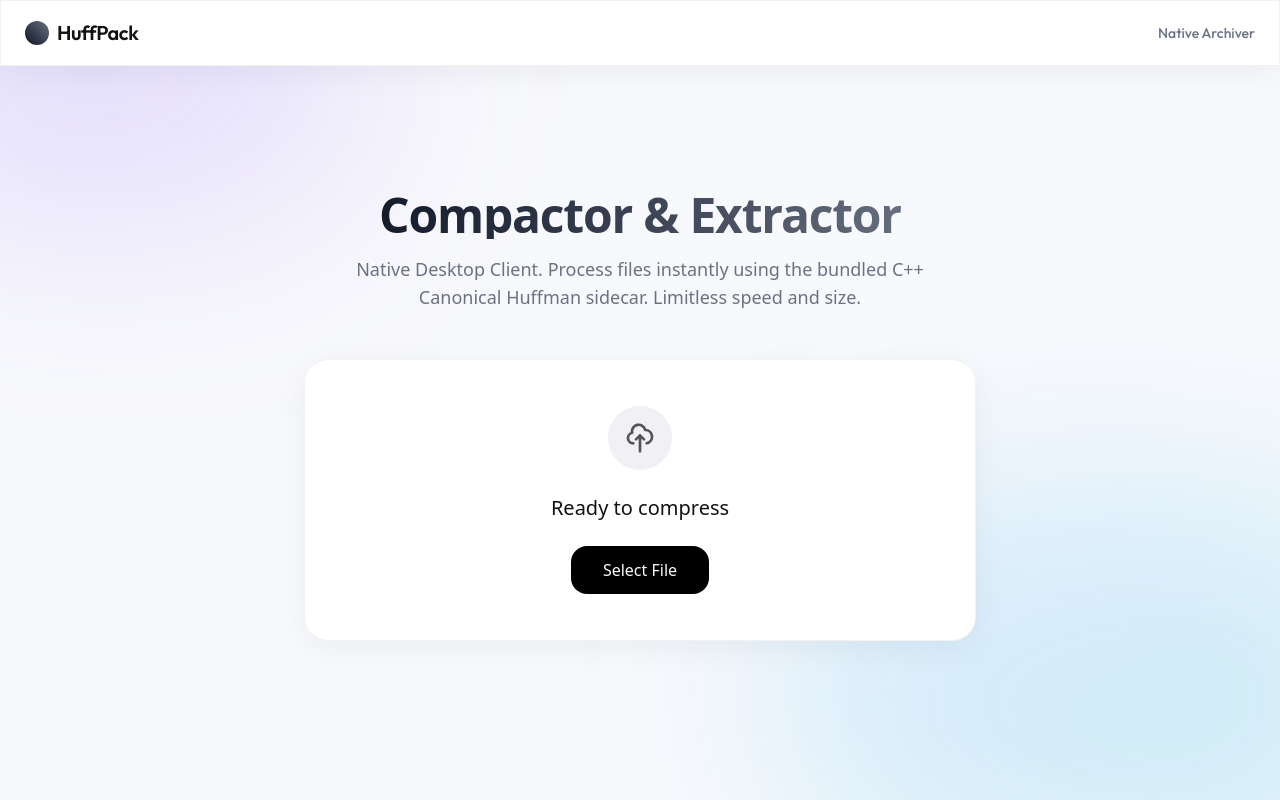
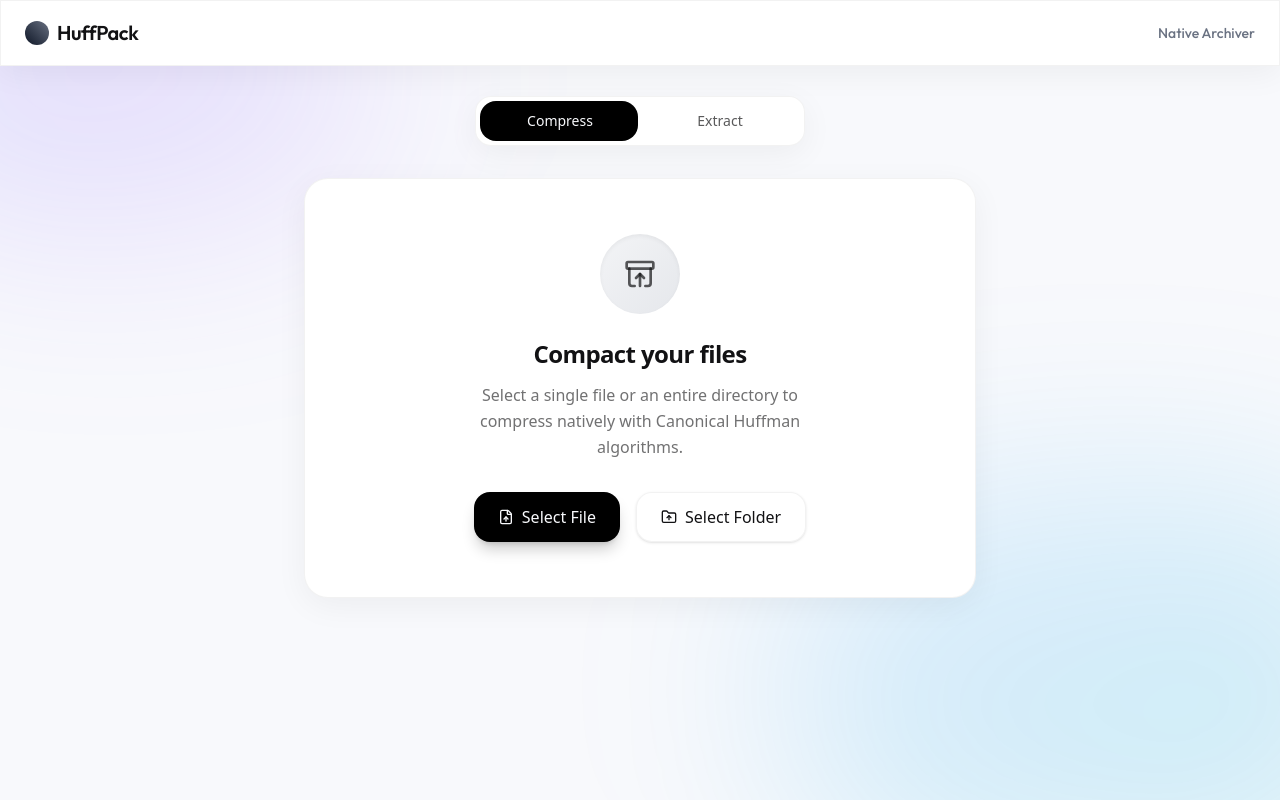
Before and after one commit to FrostedBottlers/Simple_File_Compressor, a Next.js app in the folder web/: page / in a window 1280 px wide. Built offline with nearby package versions, Linux system fonts and the light colour scheme.

Commit message:
Frontend Overhaul V2

```diff
--- a/web/package.json
+++ b/web/package.json
@@ -13,9 +13,13 @@
     "@tauri-apps/api": "^2.10.1",
     "@tauri-apps/plugin-dialog": "^2.7.0",
     "@tauri-apps/plugin-shell": "^2.3.5",
+    "clsx": "^2.1.1",
+    "framer-motion": "^12.38.0",
+    "lucide-react": "^1.8.0",
     "next": "16.2.4",
     "react": "19.2.4",
-    "react-dom": "19.2.4"
+    "react-dom": "19.2.4",
+    "tailwind-merge": "^3.5.0"
   },
   "devDependencies": {
     "@tailwindcss/postcss": "^4",
--- a/web/src/app/page.tsx
+++ b/web/src/app/page.tsx
@@ -3,27 +3,38 @@
 import { useState } from 'react';
 import { Command } from '@tauri-apps/plugin-shell';
 import { open, save } from '@tauri-apps/plugin-dialog';
+import { motion, AnimatePresence } from 'framer-motion';
+import { FileUp, FolderUp, ArchiveRestore, CheckCircle, XCircle, Loader2, ArrowRight } from 'lucide-react';
 
 export default function Home() {
+  const [mode, setMode] = useState<'compress' | 'extract'>('compress');
+
   const [filePath, setFilePath] = useState<string | null>(null);
   const [fileName, setFileName] = useState<string | null>(null);
   const [isLoading, setIsLoading] = useState(false);
   const [result, setResult] = useState<{ op: string; path: string } | null>(null);
   const [error, setError] = useState<string | null>(null);
 
-  const formatSize = (bytes: number) => {
-    if (bytes === 0) return '0 B';
-    const k = 1024;
-    const sizes = ['B', 'KB', 'MB', 'GB'];
-    const i = Math.floor(Math.log(bytes) / Math.log(k));
-    return parseFloat((bytes / Math.pow(k, i)).toFixed(2)) + ' ' + sizes[i];
+  const resetState = () => {
+    setFilePath(null);
+    setFileName(null);
+    setResult(null);
+    setError(null);
   };
 
-  const handleSelectFile = async () => {
+  const handleModeChange = (newMode: 'compress' | 'extract') => {
+    if (isLoading) return;
+    setMode(newMode);
+    resetState();
+  };
+
+  const handleSelect = async (isFolder: boolean) => {
     try {
       const selected = await open({
+        directory: isFolder,
         multiple: false,
-        title: 'Select a file or archive to process'
+        title: isFolder ? 'Select a folder to compress' : (mode === 'compress' ? 'Select a file to compress' : 'Select an archive to extract'),
+        filters: mode === 'extract' ? [{ name: 'HuffPack Archive', extensions: ['huff'] }] : undefined
       });
       if (selected && typeof selected === 'string') {
         const name = selected.split(/[\/\\]/).pop() || 'Unknown';
@@ -42,10 +53,8 @@ export default function Home() {
     setIsLoading(true);
     setError(null);
 
-    const isDecompressing = fileName.endsWith('.huff');
-
     try {
-      if (isDecompressing) {
+      if (mode === 'extract') {
         // Output directory selection
         const outDir = await open({
           directory: true,
@@ -69,7 +78,7 @@ export default function Home() {
         // Output file selection
         const outFile = await save({
           filters: [{ name: 'HuffPack Archive', extensions: ['huff'] }],
-          defaultPath: fileName + '.huff'
+          defaultPath: fileName + (fileName.endsWith('.huff') ? '' : '.huff')
         });
 
         if (!outFile) {
@@ -94,103 +103,147 @@ export default function Home() {
   };
 
   return (
-    <div className="flex flex-col items-center justify-center min-h-[80vh] font-sans">
-      <div className="text-center mb-12">
-        <h1 className="text-5xl font-bold tracking-tight mb-4 text-transparent bg-clip-text bg-gradient-to-r from-gray-900 to-gray-500 dark:from-white dark:to-gray-400">
-          Compactor & Extractor
-        </h1>
-        <p className="text-lg text-gray-500 max-w-xl mx-auto dark:text-gray-400">
-          Native Desktop Client. Process files instantly using the bundled C++ Canonical Huffman sidecar. Limitless speed and size.
-        </p>
+    <div className="flex flex-col items-center w-full max-w-2xl mx-auto font-sans relative">
+      {/* Floating Segmented Control */}
+      <div className="glass squircle-inner p-1 mb-8 flex items-center relative shadow-lg">
+        <motion.div
+           layoutId="activePill"
+           className="absolute inset-y-1 bg-primary squircle-inner z-0"
+           initial={false}
+           animate={{
+              left: mode === 'compress' ? '4px' : 'calc(50% + 2px)',
+              right: mode === 'compress' ? 'calc(50% + 2px)' : '4px'
+           }}
+           transition={{ type: "spring", bounce: 0.2, duration: 0.6 }}
+        />
+        <button
+           onClick={() => handleModeChange('compress')}
+           className={`relative z-10 w-40 py-2.5 text-sm font-medium transition-colors duration-300 ${mode === 'compress' ? 'text-background' : 'text-foreground/70 hover:text-foreground'}`}
+        >
+          Compress
+        </button>
+        <button
+           onClick={() => handleModeChange('extract')}
+           className={`relative z-10 w-40 py-2.5 text-sm font-medium transition-colors duration-300 ${mode === 'extract' ? 'text-background' : 'text-foreground/70 hover:text-foreground'}`}
+        >
+          Extract
+        </button>
       </div>
 
-      <div className="w-full max-w-2xl">
-        <div className="glass squircle p-10 transition-all duration-300 ease-out border-2 border-transparent relative overflow-hidden group">
-          <div className="flex flex-col items-center justify-center text-center min-h-[200px]">
+      {/* Main Glass Pane */}
+      <div className="w-full glass squircle shadow-2xl p-10 min-h-[420px] flex flex-col relative overflow-hidden bg-white/40 dark:bg-black/40 backdrop-blur-3xl border-white/20 dark:border-white/10">
+        <AnimatePresence mode="popLayout">
+          <motion.div
+            key={mode + (filePath ? 'file' : 'empty') + (result ? 'res' : '')}
+            initial={{ opacity: 0, y: 10, filter: 'blur(10px)' }}
+            animate={{ opacity: 1, y: 0, filter: 'blur(0px)' }}
+            exit={{ opacity: 0, y: -10, filter: 'blur(10px)' }}
+            transition={{ duration: 0.3 }}
+            className="flex-1 flex flex-col"
+          >
             {!filePath ? (
+              <div className="flex-1 flex flex-col items-center justify-center text-center">
+                <div className="w-20 h-20 rounded-full bg-gradient-to-br from-gray-100 to-gray-200 dark:from-white/10 dark:to-white/5 shadow-inner flex items-center justify-center mb-6">
+                  {mode === 'compress' ? (
+                     <ArchiveRestore className="w-8 h-8 text-foreground/70" />
+                  ) : (
+                     <FileUp className="w-8 h-8 text-foreground/70" />
+                  )}
+                </div>
+                <h2 className="text-2xl font-semibold mb-3 tracking-tight">
+                  {mode === 'compress' ? 'Compact your files' : 'Extract an archive'}
+                </h2>
+                <p className="text-foreground/60 mb-8 max-w-sm leading-relaxed">
+                  {mode === 'compress'
+                    ? 'Select a single file or an entire directory to compress natively with Canonical Huffman algorithms.'
+                    : 'Select a highly dense .huff archive to extract its original file structures safely.'}
+                </p>
+
+                <div className="flex flex-wrap justify-center gap-4">
+                  {mode === 'compress' ? (
                     <>
-                  <div className="w-16 h-16 rounded-full bg-accent mb-6 flex items-center justify-center transition-transform duration-500 group-hover:scale-110">
-                    <svg className="w-8 h-8 opacity-70" fill="none" stroke="currentColor" viewBox="0 0 24 24" xmlns="http://www.w3.org/2000/svg"><path strokeLinecap="round" strokeLinejoin="round" strokeWidth="2" d="M7 16a4 4 0 01-.88-7.903A5 5 0 1115.9 6L16 6a5 5 0 011 9.9M15 13l-3-3m0 0l-3 3m3-3v12"></path></svg>
-                  </div>
-                  <h3 className="text-xl font-medium mb-2">Ready to compress</h3>
-                  <button
-                    onClick={handleSelectFile}
-                    className="mt-4 px-8 py-3 bg-primary text-background font-medium squircle-inner hover:opacity-90 transition-opacity"
-                  >
-                    Select File
+                      <button onClick={() => handleSelect(false)} className="squircle-inner bg-primary text-background px-6 py-3 font-medium hover:opacity-90 transition-opacity flex items-center gap-2 shadow-lg shadow-primary/20 hover:scale-105 active:scale-95">
+                        <FileUp className="w-4 h-4" /> Select File
+                      </button>
+                      <button onClick={() => handleSelect(true)} className="squircle-inner bg-white/50 dark:bg-white/5 border border-border px-6 py-3 font-medium hover:bg-white dark:hover:bg-white/10 transition-colors flex items-center gap-2 shadow-sm hover:scale-105 active:scale-95">
+                        <FolderUp className="w-4 h-4" /> Select Folder
                       </button>
                     </>
                   ) : (
-                <div className="w-full relative z-10 animate-in fade-in zoom-in duration-300">
-                  <div className="flex items-center justify-between p-4 bg-accent/50 squircle-inner border border-white/10 shrink-0">
-                    <div className="flex items-center gap-4">
-                       <div className="w-12 h-12 rounded-xl bg-gradient-to-tr from-blue-500 to-cyan-400 flex items-center justify-center text-white shrink-0">
-                          <svg className="w-6 h-6" fill="none" stroke="currentColor" viewBox="0 0 24 24" xmlns="http://www.w3.org/2000/svg"><path strokeLinecap="round" strokeLinejoin="round" strokeWidth="2" d="M9 12h6m-6 4h6m2 5H7a2 2 0 01-2-2V5a2 2 0 012-2h5.586a1 1 0 01.707.293l5.414 5.414a1 1 0 01.293.707V19a2 2 0 01-2 2z"></path></svg>
-                       </div>
-                       <div className="text-left overflow-hidden">
-                          <p className="font-medium truncate max-w-[300px] mb-1">{fileName}</p>
-                          <p className="text-xs text-gray-500 truncate max-w-[300px]">{filePath}</p>
+                    <button onClick={() => handleSelect(false)} className="squircle-inner bg-primary text-background px-8 py-3 font-medium hover:opacity-90 transition-opacity flex items-center gap-2 shadow-lg shadow-primary/20 hover:scale-105 active:scale-95">
+                      <ArchiveRestore className="w-4 h-4" /> Select Archive
+                    </button>
+                  )}
                 </div>
               </div>
-
-                    {!result && (
-                      <button
-                         onClick={() => { setFilePath(null); setFileName(null); }}
-                         className="p-2 hover:bg-black/10 dark:hover:bg-white/10 rounded-full transition-colors"
+            ) : result ? (
+              <div className="flex-1 flex flex-col items-center justify-center text-center">
+                <motion.div
+                  initial={{ scale: 0 }}
+                  animate={{ scale: 1 }}
+                  transition={{ type: "spring", bounce: 0.5, delay: 0.1 }}
+                  className="w-24 h-24 rounded-full bg-green-500/10 text-green-500 flex items-center justify-center mb-6 shadow-[inset_0_0_20px_rgba(34,197,94,0.2)]"
                 >
-                         <svg className="w-5 h-5 text-gray-500" fill="none" stroke="currentColor" viewBox="0 0 24 24" xmlns="http://www.w3.org/2000/svg"><path strokeLinecap="round" strokeLinejoin="round" strokeWidth="2" d="M6 18L18 6M6 6l12 12"></path></svg>
+                  <CheckCircle className="w-12 h-12" />
+                </motion.div>
+                <h2 className="text-3xl font-semibold mb-3 tracking-tight">Successfully {result.op}</h2>
+                <p className="text-foreground/50 mb-10 font-mono text-sm max-w-xs truncate px-4 py-2 bg-black/5 dark:bg-white/5 rounded-lg">{result.path}</p>
+                <button onClick={resetState} className="squircle-inner bg-primary text-background px-8 py-3.5 font-medium hover:opacity-90 transition-all hover:scale-105 active:scale-95 shadow-xl shadow-primary/20">
+                  {mode === 'compress' ? 'Compress Another' : 'Extract Another'}
+                </button>
+              </div>
+            ) : (
+              <div className="flex-1 flex flex-col justify-between">
+                <div>
+                  <h2 className="text-xl font-semibold mb-6">Verify Details</h2>
+                  <div className="flex items-center justify-between p-4 bg-white/50 dark:bg-black/20 squircle-inner border border-white/40 dark:border-white/10 shadow-sm mb-6 transition-all hover:bg-white/70 dark:hover:bg-black/30">
+                    <div className="flex items-center gap-5 overflow-hidden">
+                      <div className="w-14 h-14 rounded-[14px] bg-gradient-to-tr from-blue-500 to-indigo-500 flex items-center justify-center text-white shrink-0 shadow-inner">
+                        {mode === 'compress' ? <FileUp className="w-6 h-6"/> : <ArchiveRestore className="w-6 h-6"/>}
+                      </div>
+                      <div className="overflow-hidden text-left">
+                        <h3 className="font-semibold text-lg truncate mb-0.5">{fileName}</h3>
+                        <p className="text-xs text-foreground/50 truncate max-w-[280px] font-mono">{filePath}</p>
+                      </div>
+                    </div>
+                    {!isLoading && (
+                      <button onClick={resetState} className="p-2.5 hover:bg-black/5 dark:hover:bg-white/10 rounded-full transition-colors shrink-0 group">
+                        <XCircle className="w-6 h-6 text-foreground/30 group-hover:text-red-500 transition-colors" />
                       </button>
                     )}
                   </div>
 
-                  {!result && (
+                  {error && (
+                    <motion.div initial={{ opacity: 0, height: 0 }} animate={{ opacity: 1, height: 'auto' }} className="p-4 bg-red-500/10 border border-red-500/20 squircle-inner text-red-600 dark:text-red-400 text-sm mb-6 overflow-hidden">
+                      <div className="flex gap-3 items-start">
+                        <XCircle className="w-5 h-5 shrink-0 mt-0.5" />
+                        <p className="leading-relaxed break-words">{error}</p>
+                      </div>
+                    </motion.div>
+                  )}
+                </div>
+
+                <div className="mt-auto pt-4">
                   <button
                     onClick={handleProcess}
                     disabled={isLoading}
-                      className="mt-8 w-full py-4 bg-primary text-background font-medium squircle-inner hover:opacity-90 transition-opacity disabled:opacity-50 relative overflow-hidden"
+                    className="w-full relative overflow-hidden group squircle-inner bg-primary text-background py-4 font-semibold disabled:opacity-50 transition-all hover:scale-[1.02] active:scale-[0.98] shadow-xl shadow-primary/20 flex justify-center items-center gap-2 text-lg"
                   >
                     {isLoading ? (
-                        <div className="flex items-center justify-center gap-2">
-                           <svg className="animate-spin h-5 w-5 text-background" xmlns="http://www.w3.org/2000/svg" fill="none" viewBox="0 0 24 24">
-                              <circle className="opacity-25" cx="12" cy="12" r="10" stroke="currentColor" strokeWidth="4"></circle>
-                              <path className="opacity-75" fill="currentColor" d="M4 12a8 8 0 018-8V0C5.373 0 0 5.373 0 12h4zm2 5.291A7.962 7.962 0 014 12H0c0 3.042 1.135 5.824 3 7.938l3-2.647z"></path>
-                            </svg>
-                           Processing...
-                        </div>
-                      ) : fileName?.endsWith('.huff') ? (
-                        'Extract Archive'
+                      <>
+                        <Loader2 className="w-6 h-6 animate-spin" /> Processing Core
+                      </>
                     ) : (
-                        'Compress File'
+                      <>
+                        {mode === 'compress' ? 'Compact Now' : 'Extract Archive'} <ArrowRight className="w-5 h-5 group-hover:translate-x-1.5 transition-transform" />
+                      </>
                     )}
                   </button>
-                  )}
-
-                  {result && (
-                    <div className="mt-8 pt-8 border-t border-white/10 animate-in fade-in slide-in-from-bottom-4 duration-500 text-center">
-                      <div className="w-16 h-16 rounded-full bg-green-500/20 text-green-500 mx-auto mb-4 flex items-center justify-center">
-                         <svg className="w-8 h-8" fill="none" stroke="currentColor" viewBox="0 0 24 24"><path strokeLinecap="round" strokeLinejoin="round" strokeWidth="2" d="M5 13l4 4L19 7"></path></svg>
                 </div>
-                      <h4 className="text-xl font-medium mb-2">Successfully {result.op}!</h4>
-                      <p className="text-sm text-gray-500 mb-6 truncate px-4">Saved to: {result.path}</p>
-
-                      <button
-                        onClick={() => { setFilePath(null); setFileName(null); setResult(null); }}
-                        className="px-8 py-3 bg-accent font-medium squircle-inner hover:bg-black/10 dark:hover:bg-white/10 transition-colors"
-                      >
-                        Process Another File
-                      </button>
               </div>
             )}
-
-                  {error && (
-                    <div className="mt-4 p-4 text-sm text-red-500 bg-red-50 dark:bg-red-950/30 squircle-inner overflow-auto max-h-32">
-                      {error}
-                    </div>
-                  )}
-                </div>
-             )}
-          </div>
-        </div>
+          </motion.div>
+        </AnimatePresence>
       </div>
     </div>
   );
```
Also changed, not shown: 1 other file (tests, documents, lock files or other folders). Lines whose indentation alone changed are shown as unchanged.
